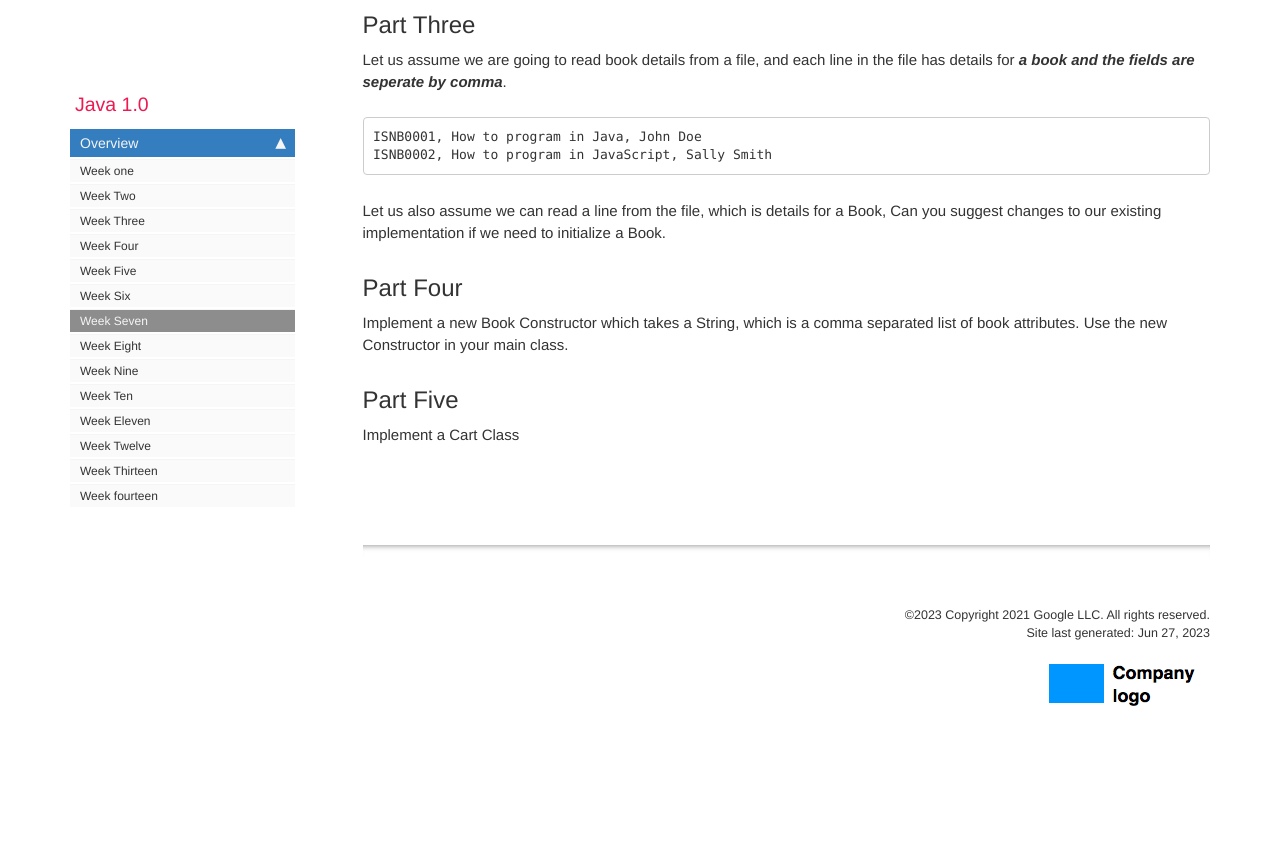
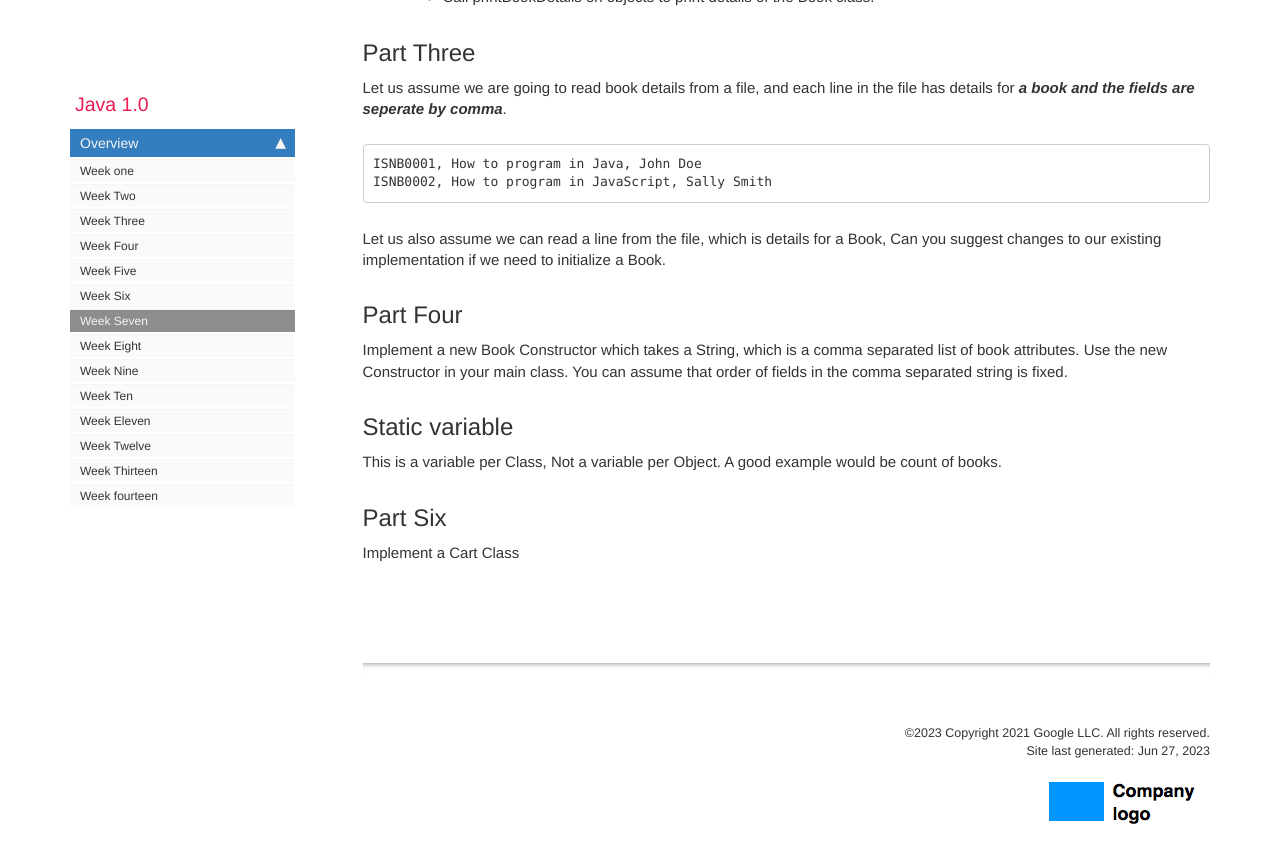
Before and after one commit to rambethina/java, a Jekyll site: the page built from pages/mydoc/mydoc_week_seven.md, in a window 1280 px wide and 900 px high, scrolled down 1249 px. Shown: the top 863 px of the window. Built offline with Jekyll 4.4.1, drawn with Linux system fonts in a browser that asks for light colours; comment, search, counter and statistics services are not loaded; before the commit the page ends 2031 px from its top, so only the background shows below that; some of the changed text lies outside the part shown.

Commit message:
(docs) week 7 content

```diff
--- a/pages/mydoc/mydoc_week_seven.md
+++ b/pages/mydoc/mydoc_week_seven.md
@@ -55,8 +55,13 @@ Let us also assume we can read a line from the file, which is details for a Book
 ## Part Four
 
 Implement a new Book Constructor which takes a String, which is a comma separated list of book attributes.
-Use the new Constructor in your main class.
+Use the new Constructor in your main class. You can assume that order of fields in the comma separated string is fixed.
 
-## Part Five
+
+## Static variable
+
+This is a variable per Class, Not a variable per Object. A good example would be count of books.
+
+## Part Six
 
 Implement a Cart Class
```
